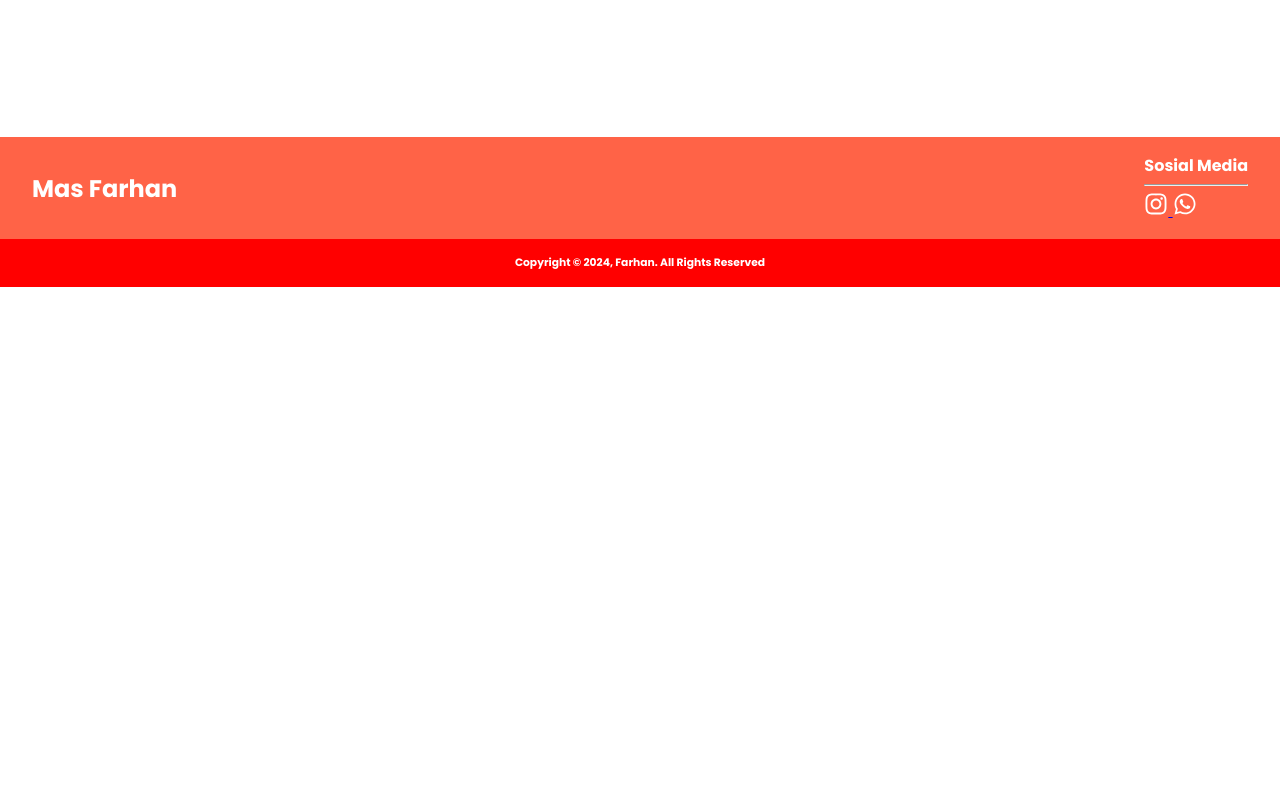
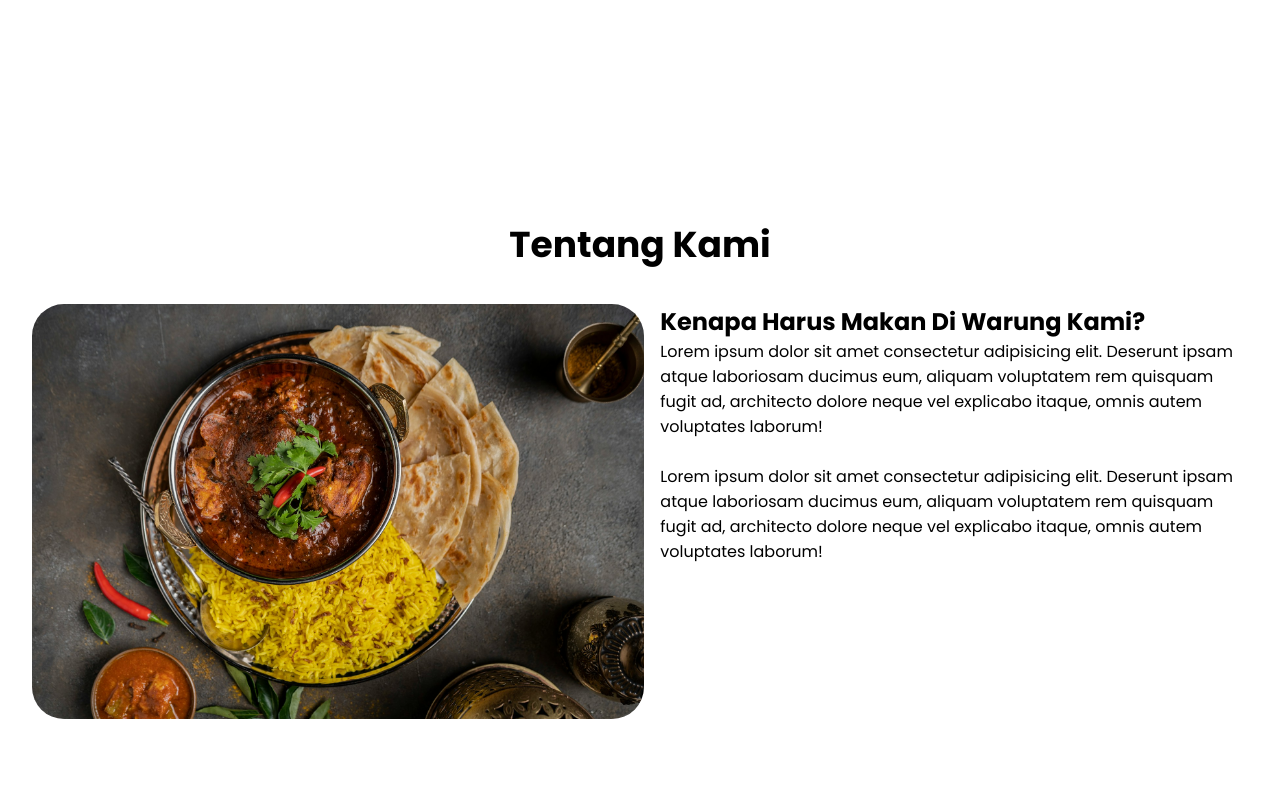
Before and after one commit to adzaky/astro_submission, a plain HTML site: page main.html in a window 1280 px wide. Shown: the part 1680-2480 px from the top of the page. Before the commit the page ends 1967 px from the top, so only its background shows below. Drawn offline with Linux system fonts and the light colour scheme.

Commit message:
create about section

```diff
--- a/main.html
+++ b/main.html
@@ -7,7 +7,6 @@
     <link rel="stylesheet" href="style/main.css" />
   </head>
   <body>
-
     <!-- Navbar -->
     <header class="header">
       <h1>Warung Naskun</h1>
@@ -20,7 +19,7 @@
             <a href="#menu">Daftar Menu</a>
           </li>
           <li>
-            <a href="#">Tentang</a>
+            <a href="#about">Tentang</a>
           </li>
         </ul>
       </nav>
@@ -120,6 +119,32 @@
       <button class="btn-pesan">Lihat Lebih Banyak</button>
     </section>
 
+    <!-- About Section -->
+    <section id="about" class="about-section">
+      <h1 class="about-title">Tentang Kami</h1>
+      <div>
+        <div class="img-container">
+          <img src="images/about-naskun.jpg" alt="About" class="about-img" />
+        </div>
+        <div class="about-desc">
+          <h1>Kenapa Harus Makan Di Warung Kami?</h1>
+          <p>
+            Lorem ipsum dolor sit amet consectetur adipisicing elit. Deserunt
+            ipsam atque laboriosam ducimus eum, aliquam voluptatem rem quisquam
+            fugit ad, architecto dolore neque vel explicabo itaque, omnis autem
+            voluptates laborum!
+          </p>
+          <br />
+          <p>
+            Lorem ipsum dolor sit amet consectetur adipisicing elit. Deserunt
+            ipsam atque laboriosam ducimus eum, aliquam voluptatem rem quisquam
+            fugit ad, architecto dolore neque vel explicabo itaque, omnis autem
+            voluptates laborum!
+          </p>
+        </div>
+      </div>
+    </section>
+
     <!-- Footer -->
     <footer class="footer">
       <div class="top-footer">
--- a/style/main.css
+++ b/style/main.css
@@ -174,6 +174,38 @@
   gap: 16px;
 }
 
+.about-section {
+  padding: 16px;
+  margin-left: 16px;
+  margin-right: 16px;
+  height: 100vh;
+}
+
+.about-section > div {
+  display: flex;
+  justify-content: center;
+  gap: 16px;
+  margin-top: 32px;
+}
+
+.about-section .about-title {
+  text-align: center;
+  font-size: 36px;
+  margin-top: 64px;
+}
+
+.about-section .img-container {
+  overflow: hidden;
+  border-radius: 32px;
+}
+
+.about-section .about-img {
+  object-fit: cover;
+  object-position: center;
+  width: 100%;
+  height: 100%;
+}
+
 .footer {
   background-color: tomato;
   color: white;
```
Also changed, not shown: images/about-naskun.jpg (added).
